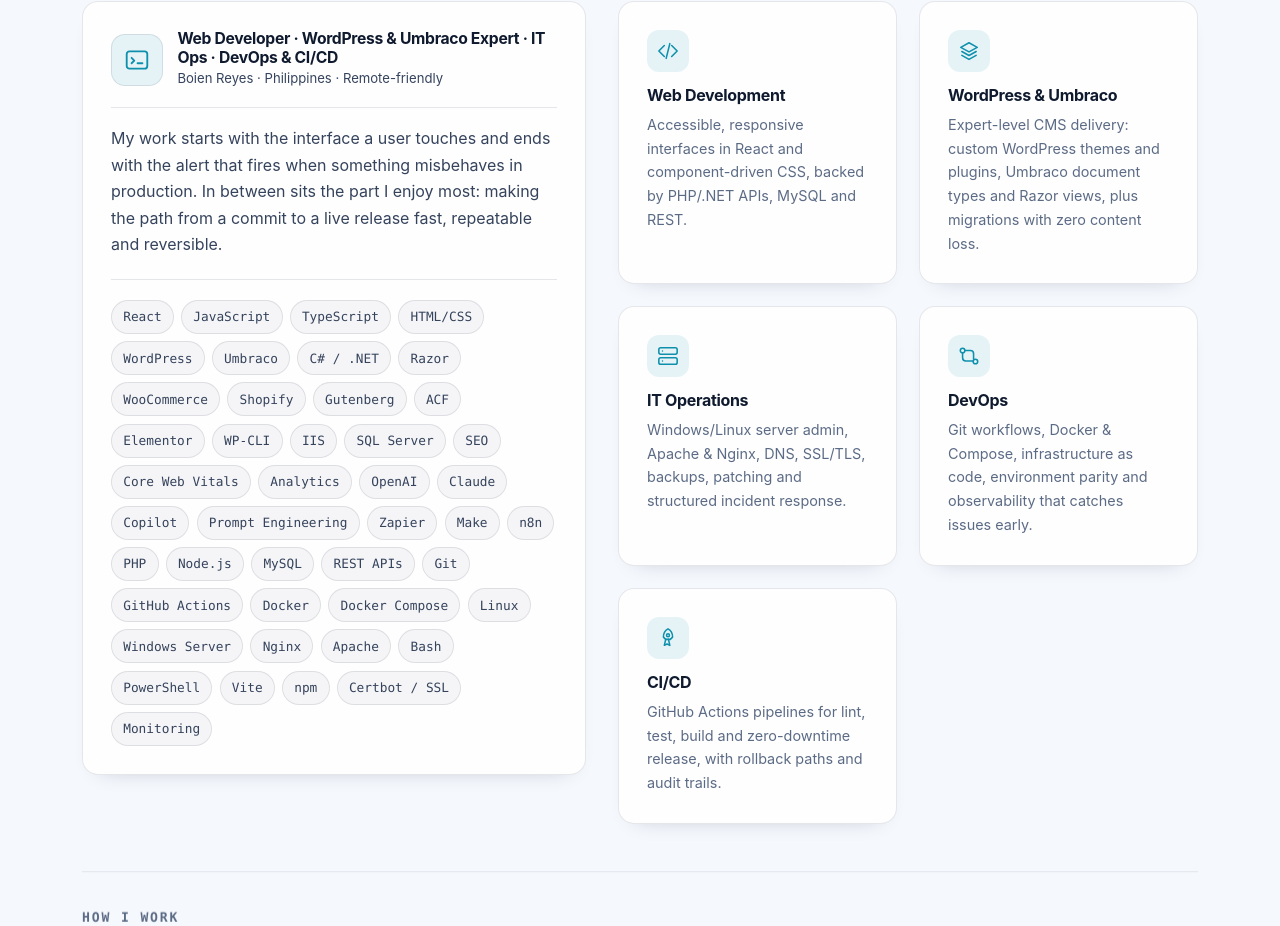
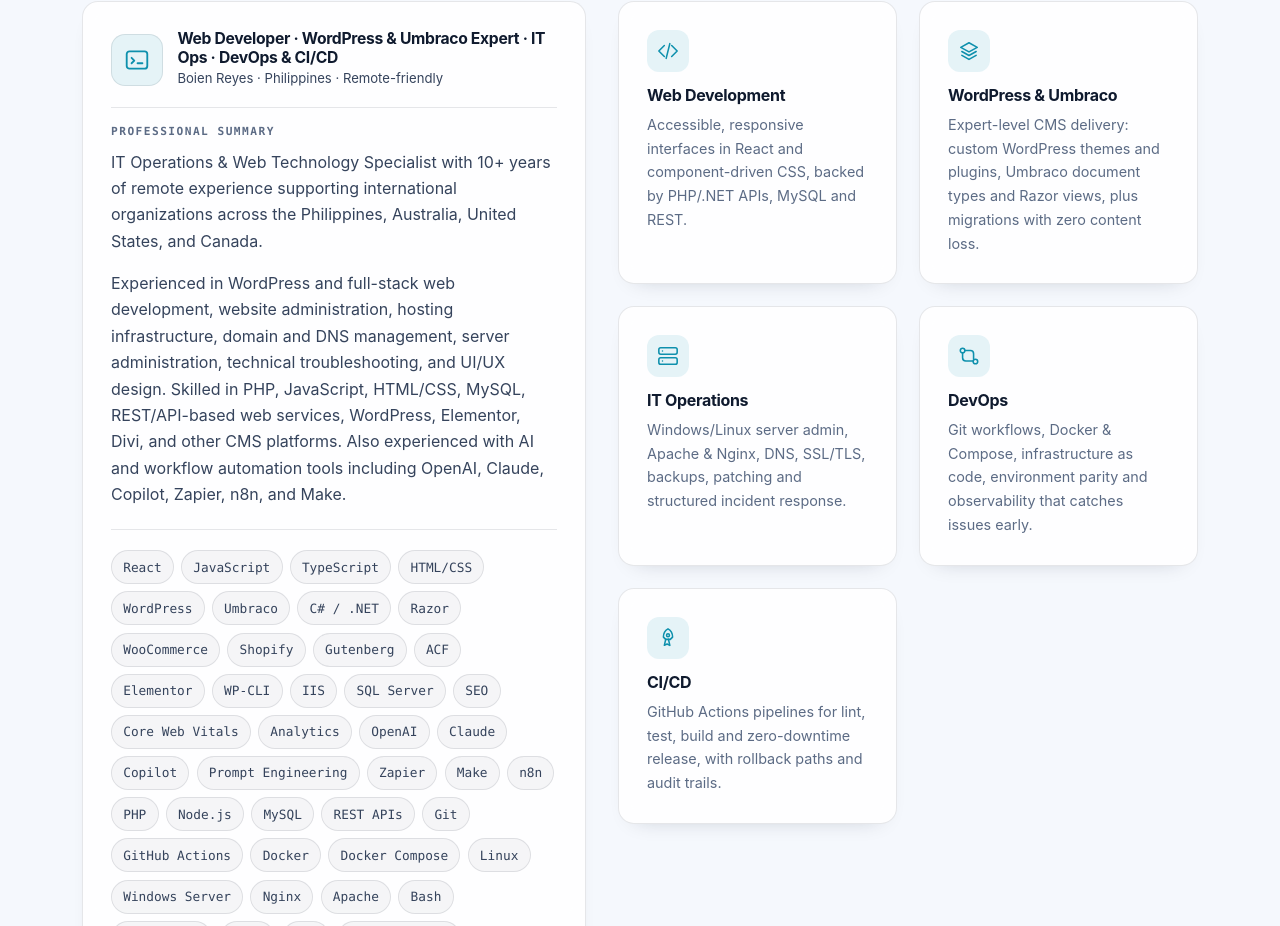
Before and after one commit to mrboyenrey/boien-reyes-portfolio, a React (Vite) app: page / in a window 1280 px wide. Shown: the part 1380-2306 px from the top of the page. Built offline with nearby package versions, Linux system fonts and the light colour scheme.

Commit message:
Add the resume professional summary to the About panel
Replaces the invented About prose with the real Professional Summary from the resume, kept word for word. Hero keeps its own shorter profile.summary. Adds a mono subhead label and paragraph spacing.

```diff
--- a/src/components/About.jsx
+++ b/src/components/About.jsx
@@ -29,11 +29,10 @@
               </div>
             </div>
 
-            <p>
-              My work starts with the interface a user touches and ends with the alert that fires when
-              something misbehaves in production. In between sits the part I enjoy most: making the path
-              from a commit to a live release fast, repeatable and reversible.
-            </p>
+            <h4 className="about__subhead">Professional summary</h4>
+            {profile.professionalSummary.map((paragraph) => (
+              <p key={paragraph}>{paragraph}</p>
+            ))}
 
             <div className="about__toolbelt">
               {toolbelt.map((tool) => (
--- a/src/data/content.js
+++ b/src/data/content.js
@@ -22,6 +22,11 @@
   availability: 'Open to full-time & contract roles',
   summary:
     'I build web applications end to end and keep them running in production. That means shipping React front ends, WordPress and Umbraco CMS platforms, and PHP/.NET services, then automating the releases and owning the monitoring, backups and incident response that keep uptime high.',
+  // Verbatim from the résumé's "Professional Summary" section. Rendered in the About panel.
+  professionalSummary: [
+    'IT Operations & Web Technology Specialist with 10+ years of remote experience supporting international organizations across the Philippines, Australia, United States, and Canada.',
+    'Experienced in WordPress and full-stack web development, website administration, hosting infrastructure, domain and DNS management, server administration, technical troubleshooting, and UI/UX design. Skilled in PHP, JavaScript, HTML/CSS, MySQL, REST/API-based web services, WordPress, Elementor, Divi, and other CMS platforms. Also experienced with AI and workflow automation tools including OpenAI, Claude, Copilot, Zapier, n8n, and Make.',
+  ],
   email: 'mrboyenrey@gmail.com',
   phone: '+63 995 658 9481',
   resumeUrl: '#',
--- a/src/index.css
+++ b/src/index.css
@@ -782,6 +782,20 @@
 
 .about__panel p { color: var(--text-dim); }
 
+/* Small mono label above the résumé professional summary in the About panel. */
+.about__subhead {
+  margin: 0 0 0.6rem;
+  font-family: var(--mono);
+  font-size: 0.7rem;
+  font-weight: 600;
+  letter-spacing: 0.13em;
+  text-transform: uppercase;
+  color: var(--muted);
+}
+
+/* Space between the summary paragraphs without widening the panel. */
+.about__panel p + p { margin-top: 0.85rem; }
+
 .about__toolbelt {
   display: flex;
   flex-wrap: wrap;
```
